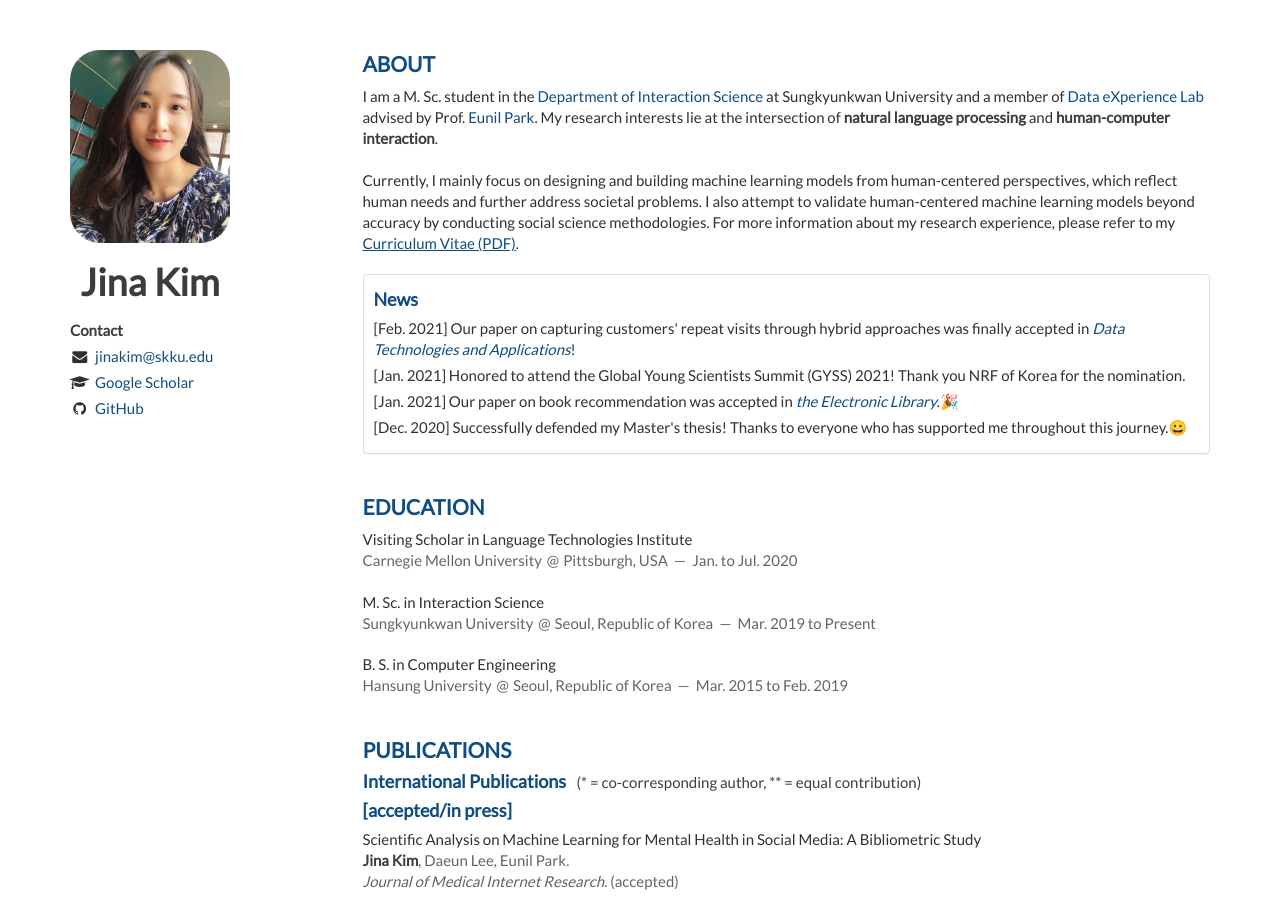
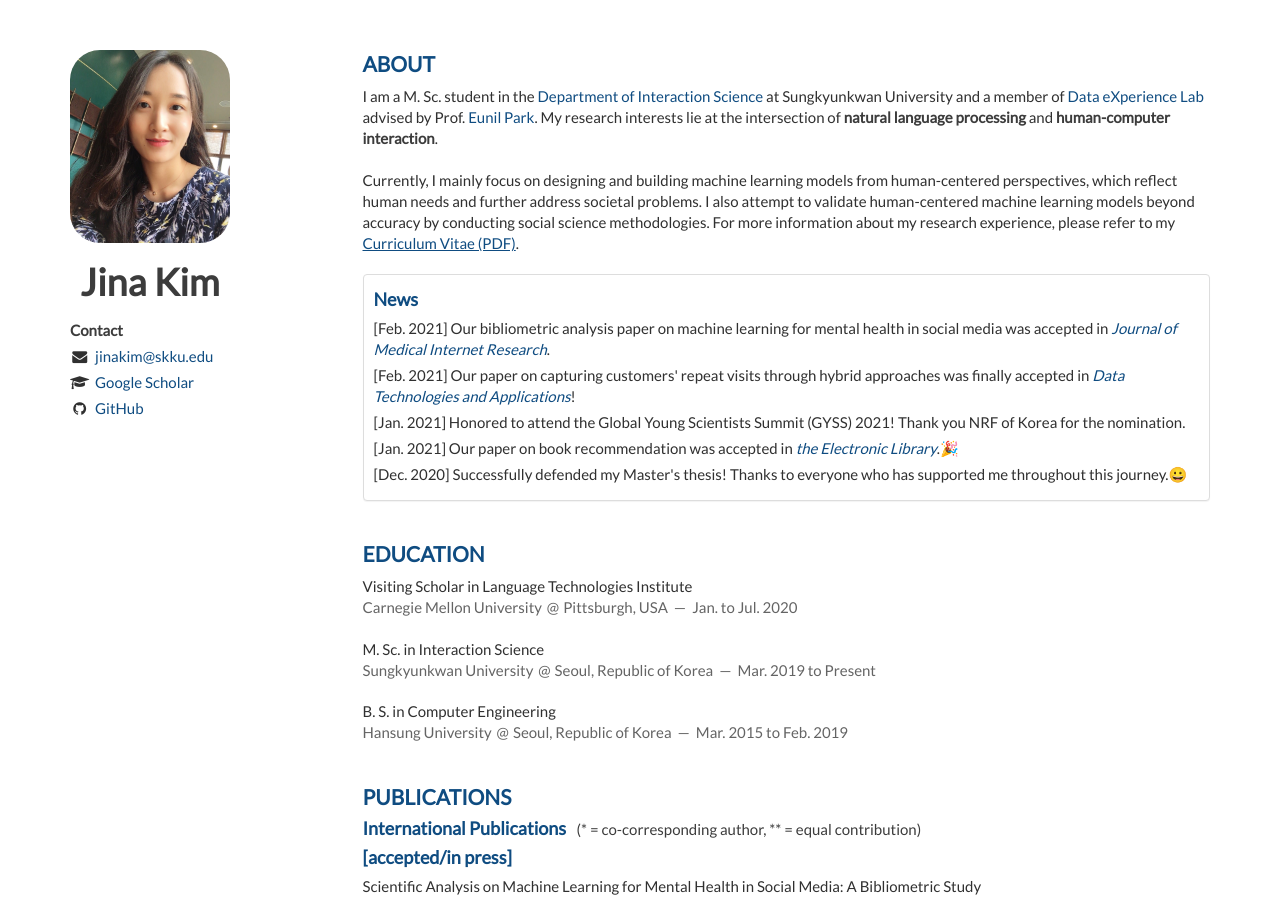
Before and after one commit to Jina-Kim/Jina-Kim.github.io, a Jekyll site: the page built from index.html, in a window 1280 px wide and 900 px high. Built offline with Jekyll 4.4.1, drawn with Linux system fonts in a browser that asks for light colours; nearby versions of some CDN libraries; the list of posts is cut into pages by our own code.

Commit message:
Update about.html

```diff
--- a/_includes/about.html
+++ b/_includes/about.html
@@ -14,6 +14,7 @@
       <div class="panel-body">
             <h2>News</h2>
             <ul class="list-unstyled">
+                <li>[Feb. 2021] Our bibliometric analysis paper on machine learning for mental health in social media was accepted in <i><a href="https://www.jmir.org/">Journal of Medical Internet Research</a></i>.
                 <li>[Feb. 2021] Our paper on capturing customers' repeat visits through hybrid approaches was finally accepted in <i><a href="https://www.emeraldgrouppublishing.com/journal/dta">Data Technologies and Applications</a></i>!</li>
                 <li>[Jan. 2021] Honored to attend the Global Young Scientists Summit (GYSS) 2021! Thank you NRF of Korea for the nomination.</li>
                 <li>[Jan. 2021] Our paper on book recommendation was accepted in <i><a href="https://www.emeraldgrouppublishing.com/journal/el?distinct_id=1768ef895ab315-0387f6cdae5c0a-c791039-1fa400-1768ef895ac2be&_ga=2.182570918.1065104907.1613402169-784257948.1608716425">the Electronic Library</a></i>.🎉</li>
```
